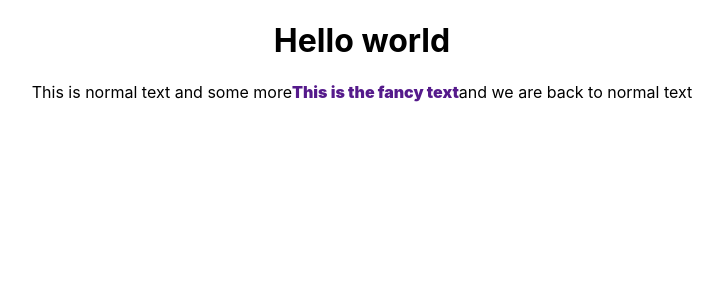
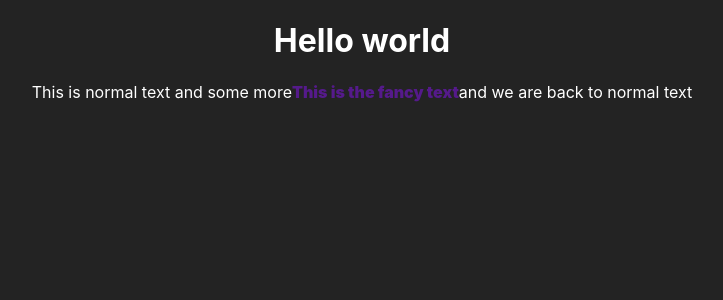
Before and after one commit to DarcyMerrick/darcy-react-exploration, a React (Create React App) app: page / in a window 1280 px wide. Shown: the top 300 px of the page, without its empty margins (278-1001 px from the left). Built offline with nearby package versions, Linux system fonts and the light colour scheme.

Commit message:
Added shared styles and moved components / pages

```diff
--- a/src/components/text/fancy-highlight/fancy-highligh-text.tsx
+++ /dev/null
@@ -1,6 +0,0 @@
-import './fancy-highlight-text.scss'
-
-const FancyText = ({children, url}:any) => {
-    return <a href={url} className="fancy-text">{children}</a>
-}
-export default FancyText;
--- a/src/components/text/fancy-highlight/fancy-highlight-text.scss
+++ b/src/components/text/fancy-highlight/fancy-highlight-link.scss
@@ -1,5 +1,5 @@
 .fancy-text{
-    background-image: linear-gradient(red, purple);
+    background-image: linear-gradient(90deg, red, purple);
     background-size: 0% 3px;
     background-repeat: no-repeat;
     background-position: left bottom;
--- /dev/null
+++ b/src/components/text/fancy-highlight/fancy-highlight-link.tsx
@@ -0,0 +1,6 @@
+import './fancy-highlight-link.scss'
+
+const FancyLink = ({children, url}:any) => {
+    return <a href={url} className="fancy-text">{children}</a>
+}
+export default FancyLink;
--- a/src/index.css
+++ b/src/index.scss
@@ -1,3 +1,5 @@
+@import "utils/shared.scss";
+
 body {
   margin: 0;
   font-family: -apple-system, BlinkMacSystemFont, 'Segoe UI', 'Roboto', 'Oxygen',
@@ -5,6 +7,8 @@ body {
     sans-serif;
   -webkit-font-smoothing: antialiased;
   -moz-osx-font-smoothing: grayscale;
+  background-color: $grey-dark;
+  color: $white;
 }
 
 code {
--- a/src/index.tsx
+++ b/src/index.tsx
@@ -1,13 +1,13 @@
 import React from 'react';
 import ReactDOM from 'react-dom/client';
-import './index.css';
-import App from './pages/App';
+import './index.scss';
+import Home from './pages/Home';
 
 const root = ReactDOM.createRoot(
   document.getElementById('root') as HTMLElement
 );
 root.render(
   <React.StrictMode>
-    <App />
+    <Home />
   </React.StrictMode>
 );
--- a/src/pages/App.tsx
+++ b/src/pages/Home.tsx
@@ -1,14 +1,14 @@
-import './App.css';
-import FancyText from '../components/text/fancy-highlight/fancy-highligh-text';
+import './Home.scss';
+import FancyLink from '../components/text/fancy-highlight/fancy-highlight-link';
 
-function App() {
+const Home = () => {
   return (
     <div className="App">
       <div className="content">
         <h1>Hello world</h1>
         <p>
           This is normal text and some more
-            <FancyText url="">This is the fancy text</FancyText>
+            <FancyLink url="">This is the fancy text</FancyLink>
           and we are back to normal text
         </p>
       </div>
@@ -16,4 +16,4 @@ function App() {
   );
 }
 
-export default App;
+export default Home;
--- /dev/null
+++ b/utils/shared.scss
@@ -0,0 +1,6 @@
+$grey-dark: #232323;
+$grey-mid: #656565;
+$grey-ligth: #989898;
+$purple-mid: #69369E;
+$purple-light: #7951A8;
+$white: white;
```
Also changed, not shown: src/pages/Home.scss (renamed from src/pages/App.css).
